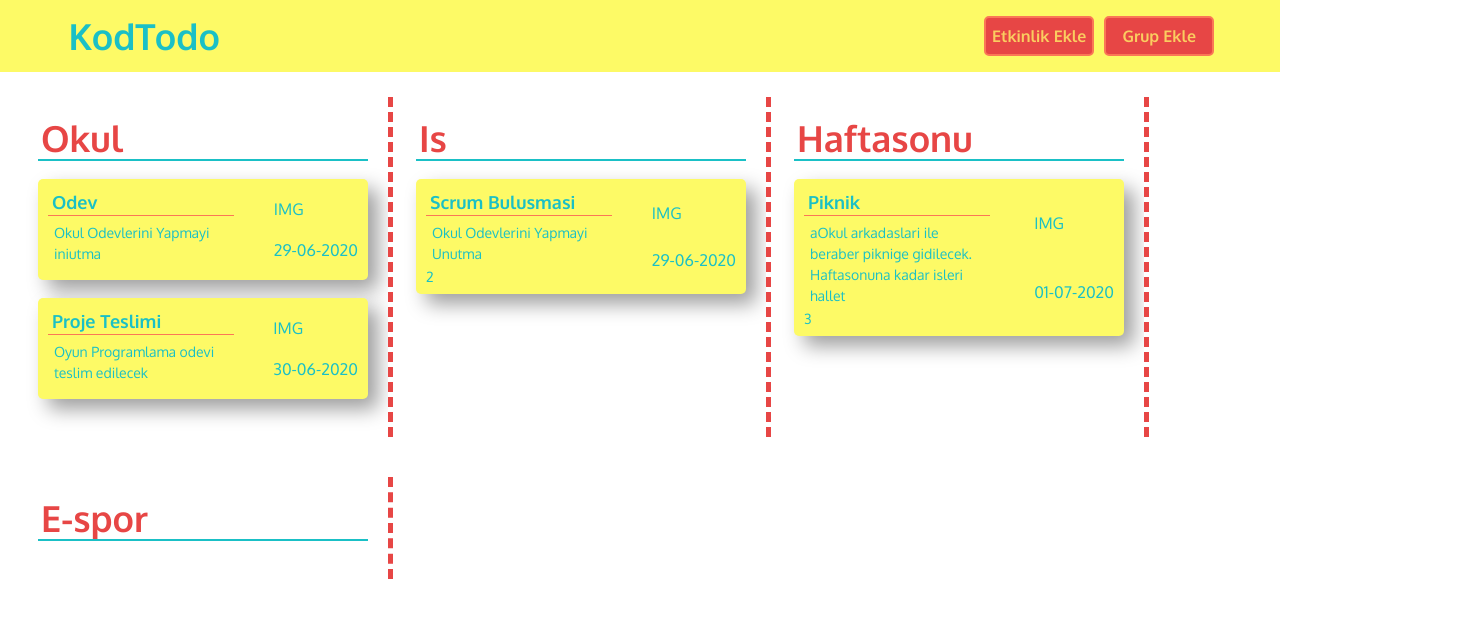
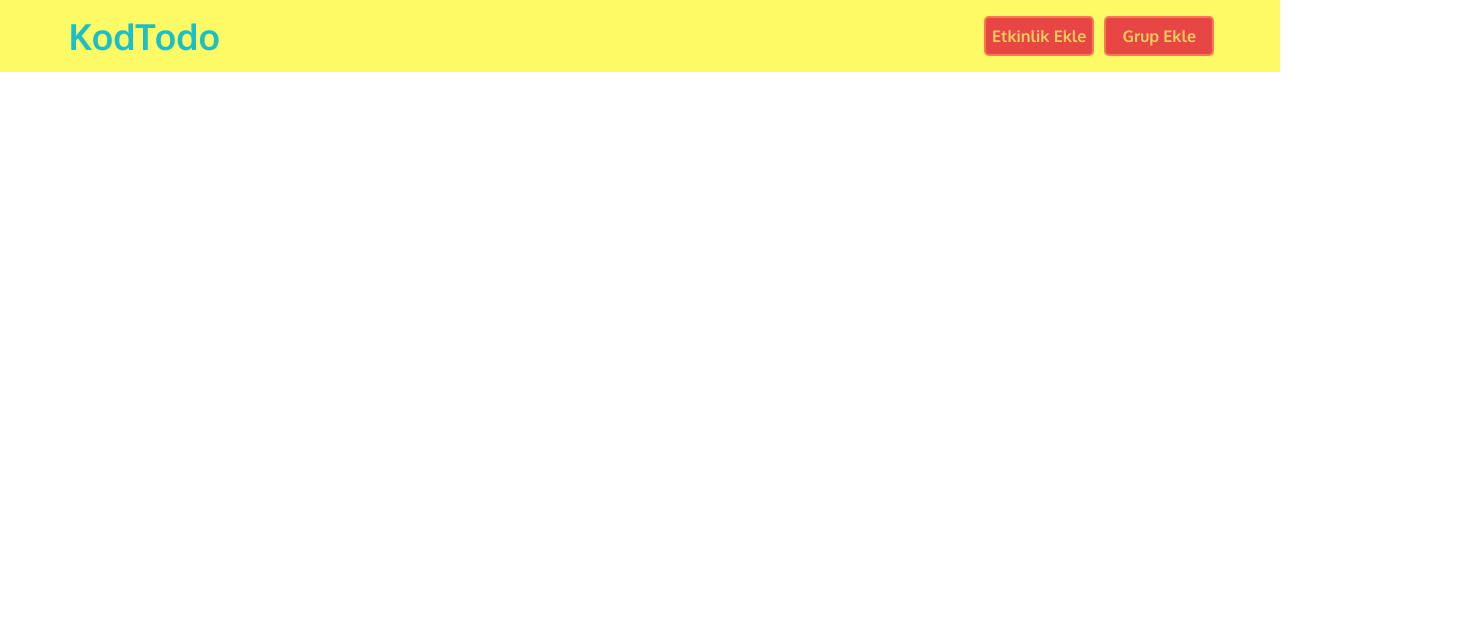
Before and after one commit to Cihatata/todoApp, a React (Create React App) app: page / in a window 1280 px wide. Shown: the top 618 px of the page, 1475 px wide, since content can reach past the window. Built offline with nearby package versions, Linux system fonts and the light colour scheme.

Commit message:
delete console.log

```diff
--- a/src/App.js
+++ b/src/App.js
@@ -138,14 +138,13 @@ class App extends Component {
   }
 
   showForm(e) {
+    console.log(e.target.name);
     const { name } = e.target;
     const { ifClickEvent, ifClickGroup } = this.state;
     let val;
     if (name === 'ifClickEvent') {
-      console.log('value ifClickE');
       val = ifClickEvent;
     } else if (name === 'ifClickGroup') {
-      console.log('else if');
       val = ifClickGroup;
     }
     this.setState({ [name]: !val });
@@ -166,7 +165,7 @@ class App extends Component {
     return (
       <div className="App">
         <Navbar showForm={this.showForm} />
-        <Main
+        {/* <Main
           groupNameInput={groupNameInput}
           ifClickEvent={ifClickEvent}
           ifClickGroup={ifClickGroup}
@@ -178,7 +177,7 @@ class App extends Component {
           addGroup={this.addGroup}
           handleChange={this.handleChange}
           handleSubmit={this.handleSubmit}
-        />
+        /> */}
       </div>
     );
   }
```
